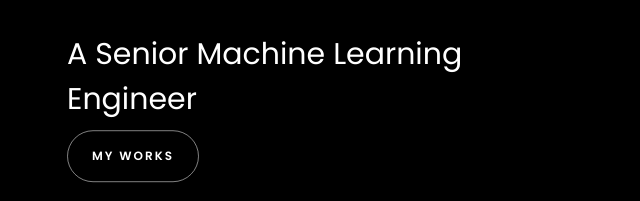
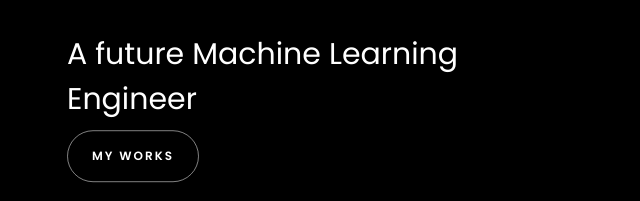
Before and after one commit to Sumitlasiwa/Sumitlasiwa, a plain HTML site: page index.html in a window 1280 px wide. Shown: the part 408-609 px from the top of the page, 18-658 px from the left. Drawn offline with Linux system fonts and the light colour scheme; files whose address does not match are found by name.

Commit message:
new version

```diff
--- a/index.html
+++ b/index.html
@@ -187,7 +187,7 @@
 
 						<br>
 						<br>
-			            <h2>A Senior Machine Learning Engineer</h2>
+			            <h2>A future Machine Learning Engineer</h2>
 						<!-- <h2 class="d-flex" style="margin-bottom: 0">With over 5 years of experience</h2> -->
 						<!-- <br> -->
 			            <p>
```
